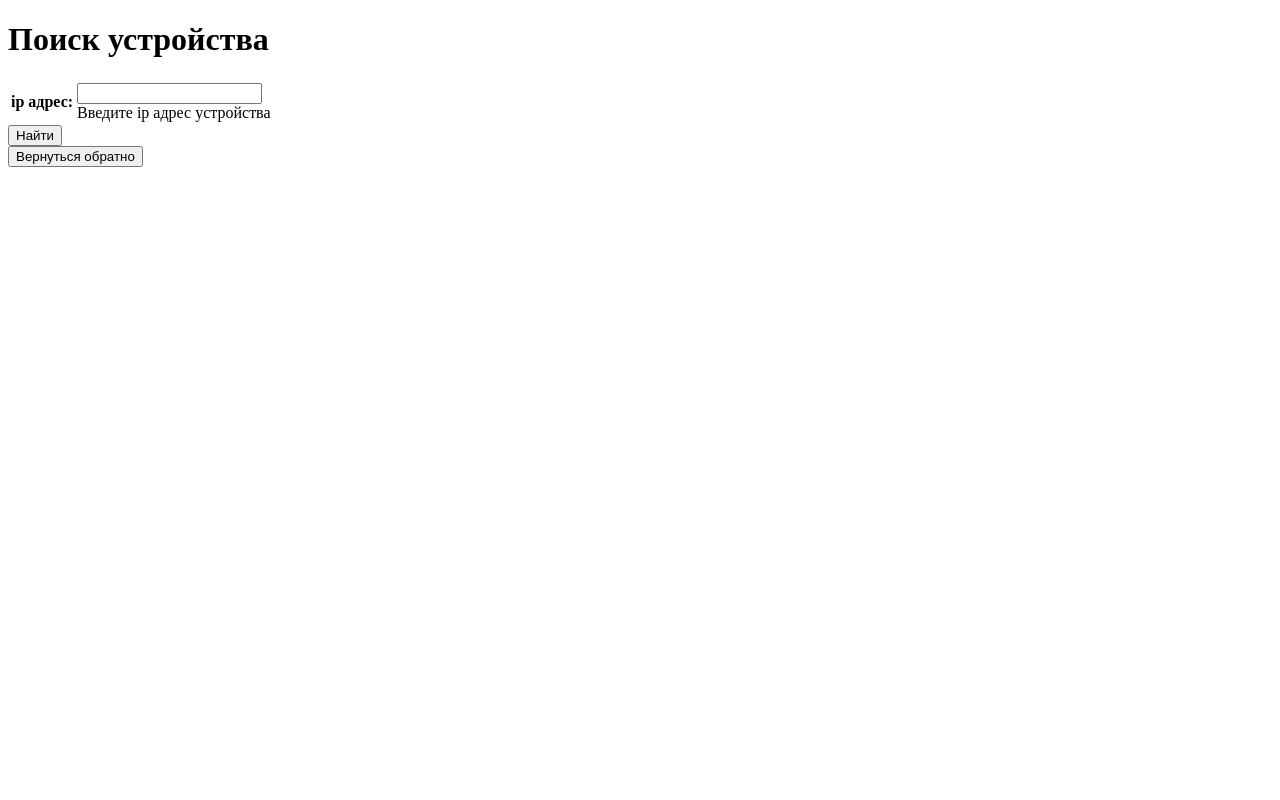
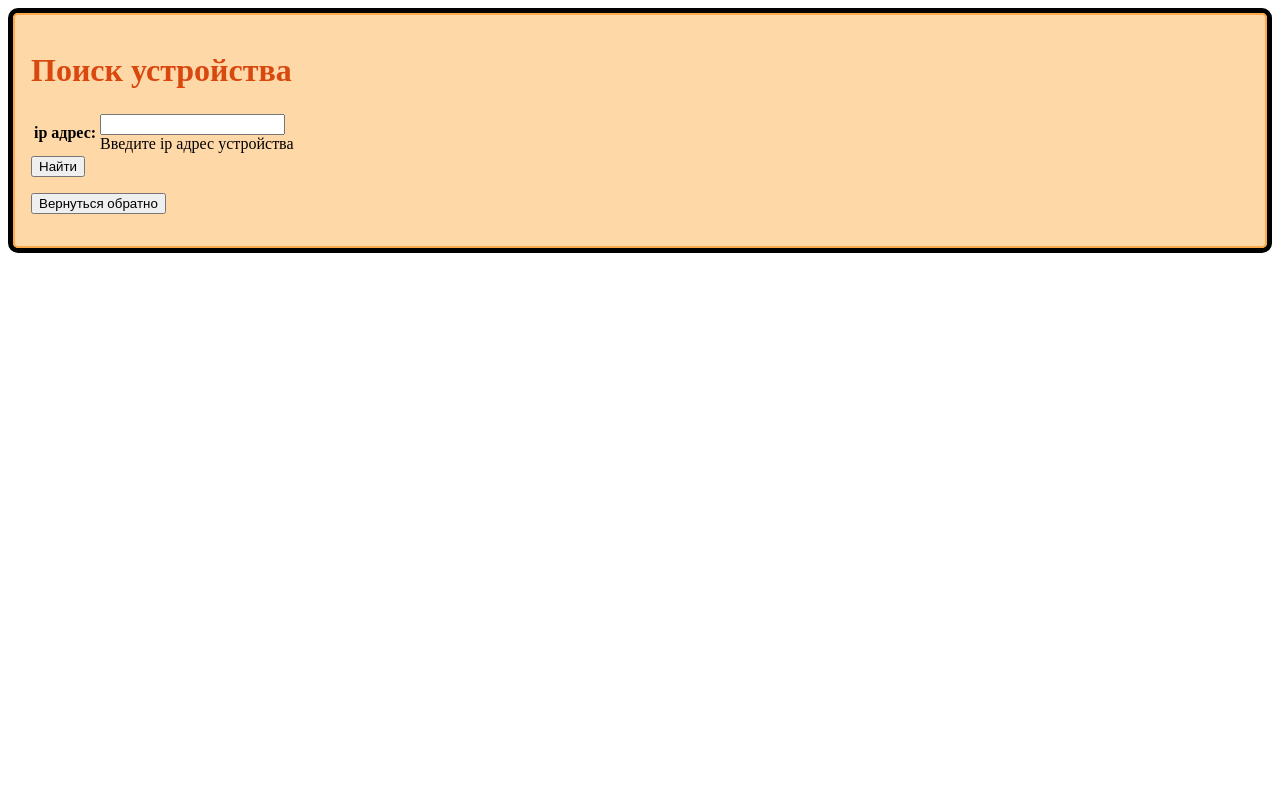
Before and after one commit to 9Batya/nanougin, a Django app: page /ugin/devicesearch/ in a window 1280 px wide. Run offline with Django 5.2, Linux system fonts and the light colour scheme.

Commit message:
addes style.css

```diff
--- /dev/null
+++ b/uginnano/ugin/static/ugin/style.css
@@ -0,0 +1,25 @@
+.wrapper {
+  display: grid;
+}
+
+* {
+  box-sizing: border-box;
+}
+.wrapper {
+  border: 5px solid #000000;
+  border-radius: 10px;
+  background-color: #FFFF00;
+}
+.wrapper > div {
+  border: 2px solid #ffa94d;
+  border-radius: 5px;
+  background-color: #ffd8a8;
+  padding: 1em;
+  color: #d9480f;
+}
+.nested {
+  border: 2px solid #ffec99;
+  border-radius: 5px;
+  background-color: #fff9db;
+  padding: 1em;
+}
--- a/uginnano/ugin/templates/ugin/devicesearch.html
+++ b/uginnano/ugin/templates/ugin/devicesearch.html
@@ -1,11 +1,13 @@
-<!DOCTYPE html>
+{% load static %}
 <html>
 <head>
+    <link rel="stylesheet" href="{% static 'ugin/style.css' %}">
     <meta charset="utf-8" />
     <title>device search</title>
 </head>
 <body>
-    <h1>Поиск устройства</h1>
+    <div class="wrapper">  <!-- Обертка для стилей -->
+        <div><h1>Поиск устройства</h1>
         <form method="post" action="/ugin/devicesearch/">
             <table>
             {% csrf_token %}
@@ -21,6 +23,7 @@
             {% for i in id %}
             <li><a href="/ugin/device/{{ i }}">ID {{ i }}</a></li>
             {% endfor %}
-    </ul>
+        </ul></div>
+    </div>
 </body>
 </html>
```
Lines whose indentation alone changed are shown as unchanged.
